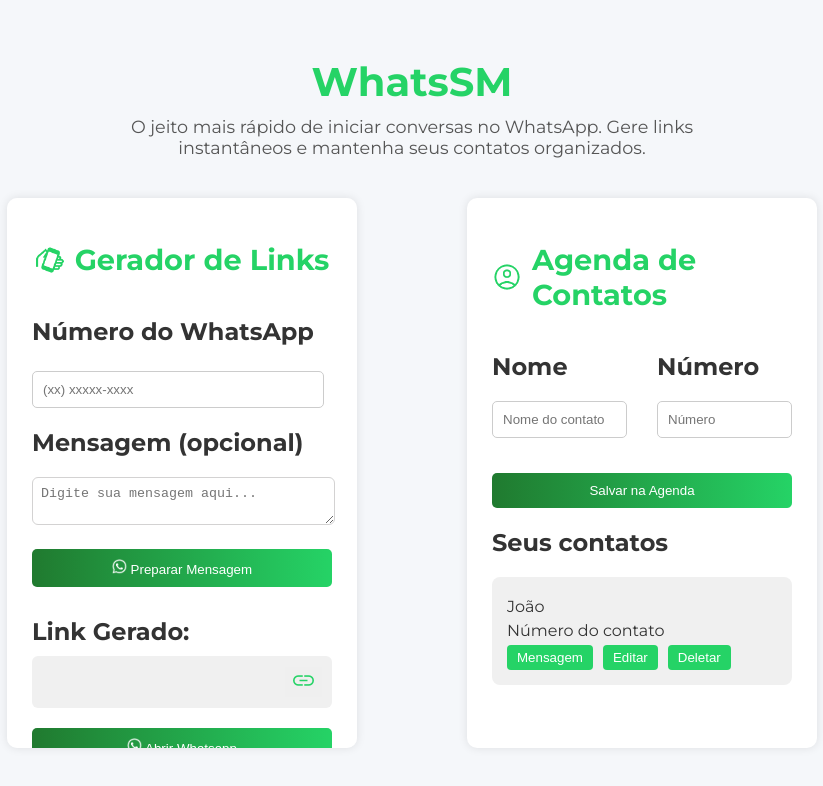
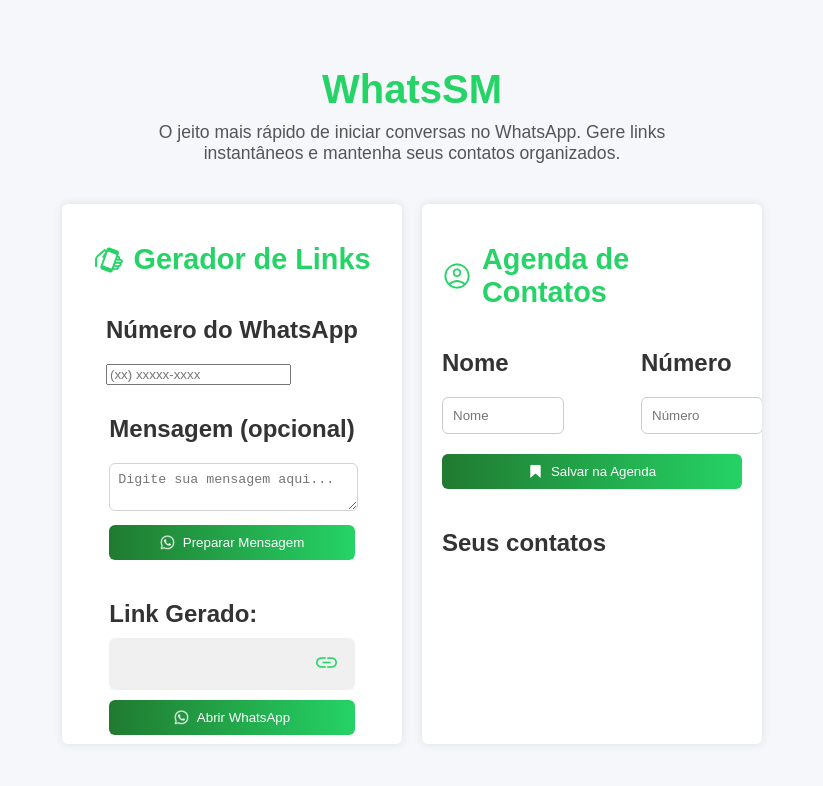
Before and after one commit to 10mara/TRABALHO-DW2, a React (Vite) app: page / in a window 1280 px wide. Shown: the top 786 px of the page, without its empty margins (228-1051 px from the left). Built offline with nearby package versions, Linux system fonts and the light colour scheme.

Commit message:
Revisão de Código
Revisei os códigos, alterando principalmente o css para ficar mais organizado e os componentes para ficarem mais funcionais afim de corresponder aos critérios de avaliação .

```diff
--- a/src/App.jsx
+++ b/src/App.jsx
@@ -1,14 +1,13 @@
-import { useState } from 'react'
-import './index.css'
-import Gerador from './components/Gerador'
-import Agenda from './components/Agenda'
-
+import { useState } from 'react';
+import './index.css';
+import Gerador from './components/Gerador';
+import Agenda from './components/Agenda';
 
 function App() {
+  const [telefoneSelecionado, setTelefoneSelecionado] = useState("");
 
   return (
     <div className='container'>
-
       <div className='titulo'>
         <div>
           <h1>WhatsSM</h1>
@@ -19,12 +18,11 @@ function App() {
       </div>
 
       <div className='caixas'>
-        <div><Gerador/></div>
-        <div><Agenda/></div>
+        <div><Gerador telefoneSelecionado={telefoneSelecionado} setTelefoneSelecionado={setTelefoneSelecionado} /></div>
+        <div><Agenda setTelefoneSelecionado={setTelefoneSelecionado} /></div>
       </div>
-
     </div>
-  )
+  );
 }
 
-export default App
+export default App;
--- a/src/components/Agenda.jsx
+++ b/src/components/Agenda.jsx
@@ -1,41 +1,81 @@
-import "./styles/Agenda.css"
-import agendaIcon from "./imgs/agenda.png"
-export default function Agenda(){
-    return(
+import "./styles/Agenda.css";
+import agendaIcon from "./imgs/agenda.png";
+import { useState } from "react";
+import salvarIcon from "./imgs/salvar.png";
+
+
+export default function Agenda({ setTelefoneSelecionado }) {
+  const [nome, setNome] = useState("");
+  const [numero, setNumero] = useState("");
+  const [contatos, setContatos] = useState([]);
+
+  const salvarContato = () => {
+    if (!nome || !numero) return;
+    setContatos([...contatos, { nome, numero }]);
+    setNome("");
+    setNumero("");
+  };
+
+  const deletarContato = (index) => {
+    setContatos(contatos.filter((_, i) => i !== index));
+  };
+
+  const editarContato = (index) => {
+    const novoNome = prompt("Novo nome:", contatos[index].nome);
+    const novoNumero = prompt("Novo número:", contatos[index].numero);
+    if (novoNome && novoNumero) {
+      const novosContatos = [...contatos];
+      novosContatos[index] = { nome: novoNome, numero: novoNumero };
+      setContatos(novosContatos);
+    }
+  };
+
+  const enviarMensagem = (numero) => {
+    setTelefoneSelecionado(numero.replace(/\D/g, ""));
+  };
+
+  return (
     <div className="boxAgd">
-
       <div className="header">
-                <img src={agendaIcon} alt="icone" width={30} height={30}/>
+        <img src={agendaIcon} alt="icone" width={30} height={30} />
         <h1>Agenda de Contatos</h1>
       </div>
 
       <div className="box1">
         <div className="nome">
           <h2>Nome</h2>
-                <input type="text" placeholder="Nome do contato" />
+          <input type="text" placeholder="Nome" value={nome} onChange={(e) => setNome(e.target.value)} />
         </div>
         <div className="numero">
           <h2>Número</h2>
-                <input type="text" placeholder="Número"/>
+          <input type="text" placeholder="Número" value={numero} onChange={(e) => setNumero(e.target.value)} />
         </div>
       </div>
 
       <div className="botaoSalvar">
-                 <button className="botaoComIcone">Salvar na Agenda </button>
+        <button className="botaoComIcone" onClick={salvarContato}>
+            <img src={salvarIcon} alt="" width={15}height={15}/>
+            Salvar na Agenda
+            </button>
       </div>
 
       <div className="box2">
         <h2>Seus contatos</h2>
         <div className="agenda">
-                    <div className="contato">
-                        <p>João</p>
-                        <p>Número do contato</p>
-                        <button >Mensagem</button>
-                        <button>Editar</button>
-                        <button>Deletar </button>
+          {contatos.map((contato, index) => (
+            <div className="contato" key={index}>
+              <h3>{contato.nome}</h3>
+              <p>{contato.numero}</p>
+              <div className="contato-buttons">
+                <button onClick={() => enviarMensagem(contato.numero)}>Mensagem</button>
+                <button onClick={() => editarContato(index)}>Editar</button>
+                <button onClick={() => deletarContato(index)}>Deletar</button>
+              </div>
+
+            </div>
+          ))}
         </div>
       </div>
     </div>
-        </div>
-    )
+  );
 }
--- a/src/components/Gerador.jsx
+++ b/src/components/Gerador.jsx
@@ -1,29 +1,25 @@
-import Mascara from "./Mascara"
-import Mensagem from "./Mensagem"
-import Link from "./Link"
-import { useState } from "react"
-import "./styles/Gerador.css"
-import geradorIcon from "./imgs/gerador.png"
+import Mascara from "./Mascara";
+import Mensagem from "./Mensagem";
+import "./styles/Gerador.css";
+import geradorIcon from "./imgs/gerador.png";
+import { useState, useEffect } from "react";
 
-export default function Gerador(){
+export default function Gerador({ telefoneSelecionado, setTelefoneSelecionado }) {
+  const [telefone, setTelefone] = useState(telefoneSelecionado || "");
 
-    const [telefone, setTelefone] = useState("");
+  useEffect(() => {
+    if (telefoneSelecionado) setTelefone(telefoneSelecionado);
+  }, [telefoneSelecionado]);
 
-    return(
+  return (
     <div className="boxGrd">
-
       <div className="header">
         <img src={geradorIcon} alt="icone" width={30} height={30} />
         <h1>Gerador de Links</h1>
       </div>
 
-            <div>
       <Mascara value={telefone} onChange={setTelefone} />
+      <Mensagem telefone={telefone} />
     </div>
-
-            <div>
-                <Mensagem telefone={telefone}/>
-            </div>
-        </div>
-    )
+  );
 }
--- a/src/components/Mascara.jsx
+++ b/src/components/Mascara.jsx
@@ -1,33 +1,19 @@
-import React, { useState } from 'react';
+import React from 'react';
 
-export default function MascaraTelefone({ value, onChange }) {
-
-    const handleChange = (e) => {
+export default function Mascara({ value, onChange }) {
+  const handleChange = (e) => {
     const input = e.target.value;
     const onlyNumbers = input.replace(/\D/g, "").slice(0, 11);
-    onChange(onlyNumbers); // Atualiza o estado no componente pai
+    onChange(onlyNumbers);
   };
 
   const formatarTelefone = (valor) => {
     const len = valor.length;
 
     if (len === 0) return '';
-
-    if (len <= 2) {
-      return valor; // Sem parênteses ainda
-    }
-
-    if (len > 2 && len <= 6) {
-      // Ex: 12345 => (12) 345
-      return `(${valor.slice(0, 2)}) ${valor.slice(2)}`;
-    }
-
-    if (len > 6 && len < 8) {
-      // Ainda não insere traço se não chegou em 10 dígitos
-      return `(${valor.slice(0, 2)}) ${valor.slice(2, 7)}${valor.slice(7)}`;
-    }
-
-    // Com 10 ou mais: adiciona traço
+    if (len <= 2) return valor;
+    if (len > 2 && len <= 6) return `(${valor.slice(0, 2)}) ${valor.slice(2)}`;
+    if (len > 6 && len < 8) return `(${valor.slice(0, 2)}) ${valor.slice(2, 7)}${valor.slice(7)}`;
     return `(${valor.slice(0, 2)}) ${valor.slice(2, 7)}-${valor.slice(7)}`;
   };
 
@@ -36,8 +22,8 @@ export default function MascaraTelefone({ value, onChange }) {
       <h2>Número do WhatsApp</h2>
       <input
         type="text"
-        value={formatarTelefone(value)}  // Exibe a máscara dinamicamente
-        onChange={handleChange}            // Armazena o valor limpo
+        value={formatarTelefone(value)}
+        onChange={handleChange}
         placeholder="(xx) xxxxx-xxxx"
       />
     </div>
--- a/src/components/Mensagem.jsx
+++ b/src/components/Mensagem.jsx
@@ -1,11 +1,12 @@
 import { useState } from "react";
 import "./styles/Gerador.css";
-import "./styles/Mensagem.css"
-import whatsIcon from "./imgs/whats.png"
-import linkIcon from "./imgs/link.png"
+import "./styles/Mensagem.css";
+import whatsIcon from "./imgs/whats.png";
+import linkIcon from "./imgs/link.png";
+
 export default function Mensagem({ telefone }) {
   const [mensagem, setMensagem] = useState("");
-  const [link, setLink] = useState(""); // estado para o input
+  const [link, setLink] = useState("");
 
   function handlePrepararMensagem() {
     if (!telefone || telefone.trim() === "") {
@@ -18,47 +19,45 @@ export default function Mensagem({ telefone }) {
       return;
     }
 
-    // remove símbolos extras, deixa só números
     const numeroLimpo = `${telefone.slice(0, 2)}${telefone.slice(2, 7)}${telefone.slice(7)}`;
-
-    // codifica a mensagem para URL
     const mensagemCodificada = encodeURIComponent(mensagem);
 
-    setLink (`https://wa.me/55${numeroLimpo}?text=${mensagemCodificada}`);
-
+    setLink(`https://wa.me/55${numeroLimpo}?text=${mensagemCodificada}`);
   }
 
-  function copiarLink(){
-    const linkCopiado = navigator.clipboard.writeText(link)
+  function copiarLink() {
+    navigator.clipboard.writeText(link);
+  }
+
+  function abrirWhatsapp() {
+    if (link) window.open(link, "_blank");
   }
 
   return (
-    <div>
+    <div className="mensagem">
       <div>
         <h2>Mensagem (opcional)</h2>
         <textarea
-
           placeholder="Digite sua mensagem aqui..."
           value={mensagem}
           onChange={(e) => setMensagem(e.target.value)}
         />
-
         <button className="botaoComIcone" onClick={handlePrepararMensagem}>
           <img src={whatsIcon} alt="" width={15} height={15} /> Preparar Mensagem
         </button>
+      </div>
 
-
-      </div>
       <div className="linkGerado">
         <h2>Link Gerado:</h2>
         <div className="copiarLink">
           <p className="link">{link}</p>
-              <button id="link" onClick={copiarLink()}>
-                <img src={linkIcon} alt=""width={25} height={25} />
+          <button id="link" onClick={copiarLink}>
+            <img src={linkIcon} alt="" width={25} height={25} />
           </button>
         </div>
-          <button className="botaoComIcone">
-          <img src={whatsIcon} alt="" width={15} height={15} /> Abrir Whatsapp</button>
+        <button className="botaoComIcone" onClick={abrirWhatsapp}>
+          <img src={whatsIcon} alt="" width={15} height={15} /> Abrir WhatsApp
+        </button>
       </div>
     </div>
   );
--- a/src/components/styles/Agenda.css
+++ b/src/components/styles/Agenda.css
@@ -1,106 +1,112 @@
-
 .boxAgd {
-  background-color: #fff;
-  padding: 25px;
-  border-radius: 10px;
-  box-shadow: 0 0 10px rgba(0, 0, 0, 0.1);
-  width: 300px;
-  max-width: 300px;
-  height: 500px;
-  overflow-y: auto;
-  transition: all 0.3s ease;
-}
-.box::-webkit-scrollbar {
-  width: 8px;
+  background-color: var(--color-input-bg);
+  padding: var(--spacing-large);
+  border-radius: var(--border-radius);
+  box-shadow: var(--box-shadow);
+  width: 300px; /* largura fixa */
+  height: 500px; /* altura fixa */
+  overflow: hidden; /* sem rolagem */
+  display: flex;
+  flex-direction: column;
+  align-items: center;
 }
 
-.box::-webkit-scrollbar-thumb {
-  background-color: #ccc;
-  border-radius: 4px;
-}
+
 
 .header h1 {
-  color: #25d366;
-  font-size: 1.8rem;
-  margin-bottom: 20px;
+  color: var(--color-primary);
+  font-size: var(--font-size-subtitle);
+  margin-bottom: var(--spacing-large);
 }
 
 .box1 {
-  justify-content: space-between;
-  width: 300px;
   display: flex;
-  gap: 15px;
+  width: 100%;
 }
 
 .nome, .numero {
-  max-width: 45%;
+  flex: 1;
   display: flex;
   flex-direction: column;
 }
 
-input[type="text"] {
-  padding: 10px;
-  border: 1px solid #ccc;
-  border-radius: 5px;
+.nome input, .numero input {
+  padding: var(--spacing-base);
+  border: 1px solid var(--color-input-border);
+  border-radius: var(--border-radius);
+  max-width: 50%;
 }
 
 .botaoSalvar {
-  text-align: right;
-  margin: 15px 0;
+  width: 100%;
+  text-align: center;
+  margin-top: var(--spacing-base);
 }
 
 .botaoComIcone {
-  padding: 10px 20px;
-  background: linear-gradient(to left, #25d366, #207a2f);
+  padding: var(--spacing-base) var(--spacing-large);
+  background: linear-gradient(to left, var(--color-gradient-start), var(--color-gradient-end));
   color: white;
   border: none;
-  border-radius: 5px;
+  border-radius: var(--border-radius);
   cursor: pointer;
+  display: flex;
+  align-items: center;    /* Centraliza verticalmente */
+  justify-content: center; /* Centraliza horizontalmente */
+  gap: 8px;
 }
 
 .botaoComIcone:hover {
-  background-color: #1da851;
+  background-color: var(--color-primary-dark);
 }
 
 .box2 {
-  margin-top: 20px;
+  margin-top: var(--spacing-large);
+  width: 100%;
 }
 
 .agenda {
   display: flex;
+
   flex-direction: column;
-  gap: 15px;
+  gap: 10px;
+  max-height: 150px; /* limite para área dos contatos */
+  overflow-y: auto; /* rolagem interna se ultrapassar */
 }
 
 .contato {
-  background-color: #f0f0f0;
-  padding: 15px;
-  border-radius: 8px;
+  background-color: var(--color-link-bg);
+  padding: var(--spacing-base);
+  border-radius: var(--border-radius);
+  display: flex;
+  flex-direction: column;
 }
-
 .contato p {
+  color: var(--color-gray);
   margin: 5px 0;
+}.contato h3 {
+  margin: 5px 0;
+  max-width: 100%; /* não ultrapassa container */
+  overflow: hidden; /* esconde conteúdo extra */
+  text-overflow: ellipsis; /* mostra "..." se cortar */
+  white-space: nowrap; /* mantém em uma linha */
+}
+.contato-buttons {
+  display: flex;
+  gap: 5px; /* espaço entre botões */
+  margin-top: 8px;
 }
 
 .contato button {
-  margin-right: 10px;
-  padding: 5px 10px;
-  background-color: #25d366;
+  padding: 5px 8px;
+  font-size: 0.9rem;
+  background-color: var(--color-primary);
   color: white;
   border: none;
-  border-radius: 4px;
+  border-radius: var(--border-radius);
   cursor: pointer;
 }
 
 .contato button:hover {
-  background-color: #1da851;
+  background-color: var(--color-primary-dark);
 }
-
-
-@media (max-width: 768px) {
-  .box {
-    height: auto; /* Deixa altura flexível no mobile */
-    max-height: 500px; /* Para manter scroll se necessário */
-    overflow-y: auto;
-  }
-}
--- a/src/components/styles/Gerador.css
+++ b/src/components/styles/Gerador.css
@@ -1,68 +1,66 @@
-/* Gerador.css */
-
 .boxGrd {
-  background-color: #fff;
-  padding: 25px;
-  border-radius: 10px;
-  box-shadow: 0 0 10px rgba(0, 0, 0, 0.1);
-  width: 300px;
-  max-width: 300px;
-  height: 500px;
-  transition: all 0.3s ease;
-  overflow-y: auto;
+  background-color: var(--color-input-bg);
+  padding: var(--spacing-large);
+  border-radius: var(--border-radius);
+  box-shadow: var(--box-shadow);
+  width: 300px; /* largura fixa */
+  height: 500px; /* altura fixa */
+  overflow-y: auto; /* rolagem interna */
+  display: flex;
+  flex-direction: column;
+  align-items: center;
 }
 
 
 .header h1 {
-  color: #25d366;
-  font-size: 1.8rem;
-  margin-bottom: 20px;
-
+  color: var(--color-primary);
+  font-size: var(--font-size-subtitle);
+  margin-bottom: var(--spacing-large);
 }
 
-.mensagem {
-  margin-top: 15px;
-  display: flex;
-  flex-direction: column;
-}
-
-.boxGrd input[type="text"] {
-  width: 90%;
-  padding: 10px;
-  border: 1px solid #ccc;
-  border-radius: 5px;
-  margin-top: 5px;
+textarea {
+  max-width: 95%;
+  min-width: 95%;
+  border-color: var(--color-input-border);
+  border-radius: var(--border-radius);
+  padding: var(--spacing-base);
 }
 
 .botaoComIcone {
-  margin-top: 20px;
-  padding: 10px 20px;
-  background-color: #25d366;
+  width: 100%;
+  margin-top: var(--spacing-base);
+  padding: var(--spacing-base) var(--spacing-large);
+  background-color: var(--color-primary);
   color: white;
   border: none;
-  border-radius: 5px;
+  border-radius: var(--border-radius);
   cursor: pointer;
+  display: flex;
+  align-items: center;    /* Centraliza verticalmente */
+  justify-content: center; /* Centraliza horizontalmente */
+  gap: 8px;                /* Espaço entre ícone e texto */
 }
 
 .botaoComIcone:hover {
-  background-color: #1da851;
+  background-color: var(--color-primary-dark);
 }
 
 .linkGerado {
-  margin-top: 30px;
+  margin-top: var(--spacing-large);
+  width: 100%;
 }
 
 .linkGerado h2 {
-  margin-bottom: 10px;
+  margin-bottom: var(--spacing-base);
 }
 
 .copiarLink {
   display: flex;
   align-items: center;
-  gap: 10px;
-  background-color: #f0f0f0;
-  padding: 10px;
-  border-radius: 6px;
+  gap: var(--spacing-base);
+  background-color: var(--color-link-bg);
+  padding: var(--spacing-base);
+  border-radius: var(--border-radius);
 }
 
 .link {
@@ -70,12 +68,8 @@
   flex: 1;
 }
 
-/* Responsivo - Gerador.css ou Agenda.css */
-
 @media (max-width: 768px) {
-  .box {
-    height: auto; /* Deixa altura flexível no mobile */
-    max-height: 500px; /* Para manter scroll se necessário */
-    overflow-y: auto;
+  .boxGrd {
+    width: 90%;
   }
 }
--- a/src/components/styles/Mensagem.css
+++ b/src/components/styles/Mensagem.css
@@ -1,15 +1,34 @@
+.mensagem {
+  margin-top: var(--spacing-base);
+  display: flex;
+  flex-direction: column;
+  align-items: center;
+}
 
 textarea {
-  max-width:95%;
-  min-width: 95%;
+  max-width: 10px;
+  min-width: 94%;
   border-color: rgb(211, 210, 210);
   border-radius: 6px;
   padding: 8px;
 }
-.botaoComIcone{
+
+
+.mensagem .botaoComIcone {
+  margin-top: var(--spacing-base);
+}
+
+.linkGerado {
   width: 100%;
+}
 
+.copiarLink button {
+  background: none;
+  border: none;
+  cursor: pointer;
 }
-#link{
-  border: none;
+@media (max-width: 768px) {
+  .boxGrd {
+    min-width: 90%;
+  }
 }
--- a/src/index.css
+++ b/src/index.css
@@ -1,39 +1,63 @@
-@import url('https://fonts.googleapis.com/css2?family=Montserrat:ital,wght@0,100..900;1,100..900&display=swap');
+:root {
+  --font-primary: "Montserrat", sans-serif;
+
+  --color-bg: #f5f7fa;
+  --color-text: #333;
+  --color-primary: #25d366;
+  --color-primary-dark: #1da851;
+  --color-gradient-start: #25d366;
+  --color-gradient-end: #207a2f;
+  --color-input-border: #ccc;
+  --color-input-bg: #fff;
+  --color-link-bg: #f0f0f0;
+  --color-gray:#7c7b7b;
+
+  --spacing-base: 10px;
+  --spacing-large: 20px;
+  --spacing-xlarge: 40px;
+
+  --border-radius: 6px;
+  --box-shadow: 0 0 10px rgba(0, 0, 0, 0.1);
+
+  --font-size-title: 2.5rem;
+  --font-size-subtitle: 1.8rem;
+  --font-size-text: 1.1rem;
+}
 
 body {
-    font-family:"Montserrat", sans-serif;
+  font-family: var(--font-primary);
   margin: 0;
   padding: 0;
-    background-color: #f5f7fa;
-    color: #333;
+  background-color: var(--color-bg);
+  color: var(--color-text);
 }
-  .header{
+
+.header {
   display: flex;
   align-items: center;
-    gap: 10px;
+  gap: var(--spacing-base);
   justify-content: center;
-
 }
 
 .container {
   max-width: 1200px;
   margin: 0 auto;
-    padding: 30px 20px;
+  padding: var(--spacing-xlarge) var(--spacing-base);
 }
 
 .titulo {
   text-align: center;
-    margin-bottom: 40px;
+  margin-bottom: var(--spacing-xlarge);
 }
 
 .titulo h1 {
-    font-size: 2.5rem;
-    color: #25d366;
-    margin-bottom: 10px;
+  font-size: var(--font-size-title);
+  color: var(--color-primary);
+  margin-bottom: var(--spacing-base);
 }
 
 .titulo p {
-    font-size: 1.1rem;
+  font-size: var(--font-size-text);
   color: #555;
   max-width: 600px;
   margin: 0 auto;
@@ -41,20 +65,7 @@ body {
 
 .caixas {
   display: flex;
+  justify-content: center;
+  gap: var(--spacing-large);
   flex-wrap: wrap;
-    gap: 110px;
-    justify-content: center;
 }
-
-  /* Responsivo para telas menores */
-@media (max-width: 768px) {
-    .caixas {
-      flex-direction: column;
-      align-items: center;
-    }
-
-    .box {
-      width: 90%; /* Ocupa quase toda a largura da tela */
-      max-width: none;
-    }
-  }
```
Also changed, not shown: src/components/imgs/salvar.png (added). Lines whose indentation alone changed are shown as unchanged.
